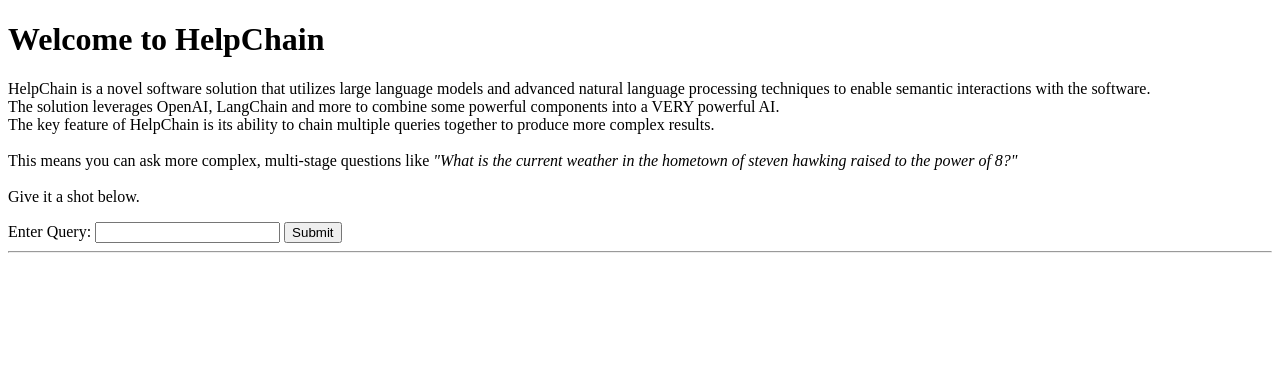
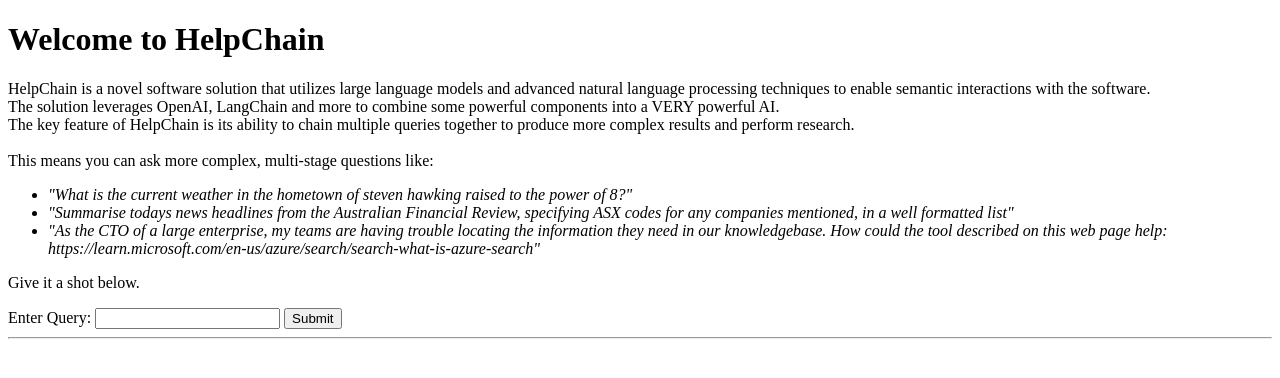
Before and after one commit to jacklatrobe/helpchain-langchain, a Flask app: page / in a window 1280 px wide. Shown: the top 378 px of the page. Run offline with Flask 3, Linux system fonts and the light colour scheme; parts of the project's set-up code (start-up, migrations or seed data) failed here and were passed over.

Commit message:
Lowered wiki top_k, added more prompt examples

```diff
--- a/langchain-service/language_backend.py
+++ b/langchain-service/language_backend.py
@@ -61,7 +61,7 @@
 
 # researcher - Agent to handle all external calls and research
 def researcher(query):
-    wikipedia = WikipediaAPIWrapper()
+    wikipedia = WikipediaAPIWrapper(top_k_results=1)
     weather = OpenWeatherMapAPIWrapper()
     prompt="Use the available tools to generate a succinct research summary which includes URLs where you know them. The research question is: {}".format(query)
     token_llm = OpenAI()
--- a/langchain-service/templates/index.html
+++ b/langchain-service/templates/index.html
@@ -9,8 +9,13 @@
     <p>
         HelpChain is a novel software solution that utilizes large language models and advanced natural language processing techniques to enable semantic interactions with the software. </br>
         The solution leverages OpenAI, LangChain and more to combine some powerful components into a VERY powerful AI.</br>
-        The key feature of HelpChain is its ability to chain multiple queries together to produce more complex results. </br></br>
-        This means you can ask more complex, multi-stage questions like <i>"What is the current weather in the hometown of steven hawking raised to the power of 8?"</i></br></br>
+        The key feature of HelpChain is its ability to chain multiple queries together to produce more complex results and perform research. </br></br>
+        This means you can ask more complex, multi-stage questions like:
+        <ul>
+            <li><i>"What is the current weather in the hometown of steven hawking raised to the power of 8?"</i></li>
+            <li><i>"Summarise todays news headlines from the Australian Financial Review, specifying ASX codes for any companies mentioned, in a well formatted list"</i></li>
+            <li><i>"As the CTO of a large enterprise, my teams are having trouble locating the information they need in our knowledgebase. How could the tool described on this web page help: https://learn.microsoft.com/en-us/azure/search/search-what-is-azure-search"</i></li>
+        </ul>
         Give it a shot below.
     </p>
     <form action="" method="get">
```
